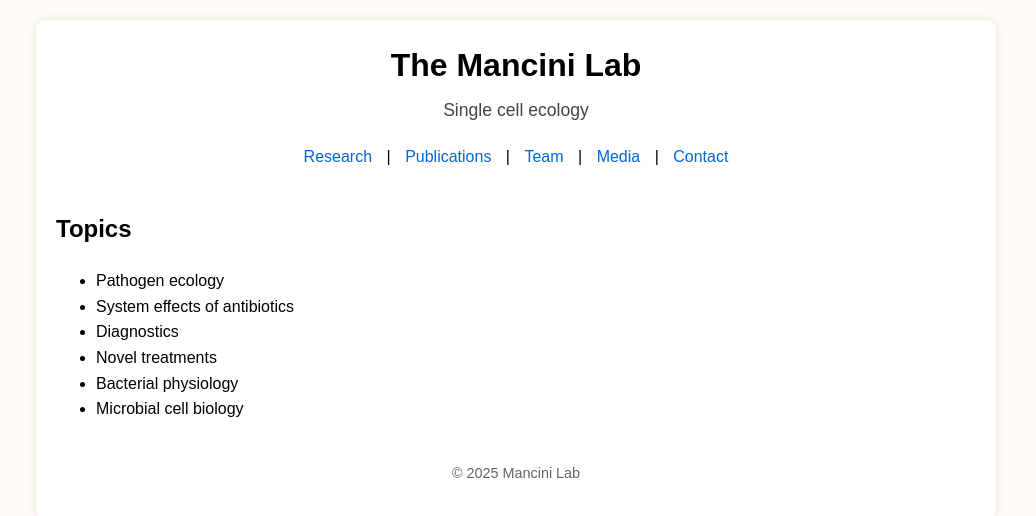
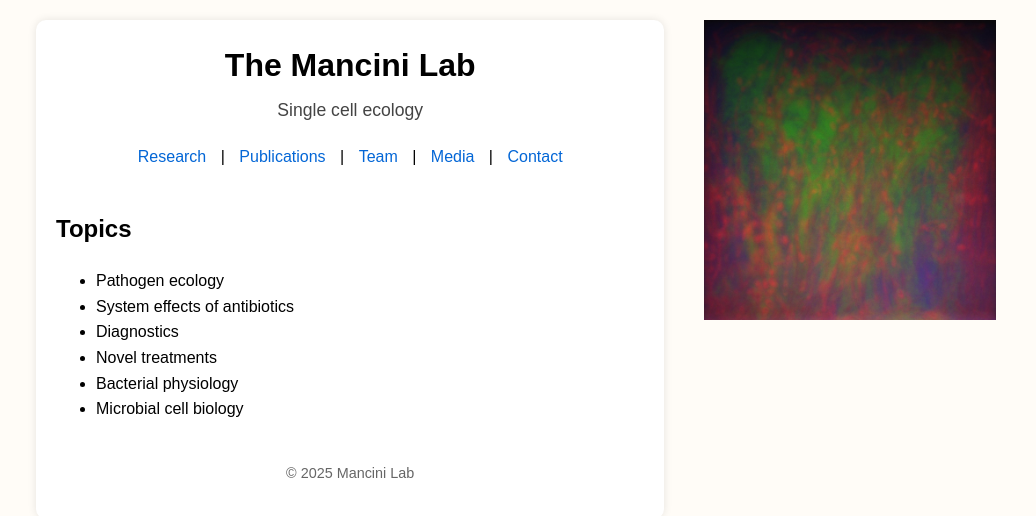
Before and after one commit to mancinilab/mancinilab.github.io, a plain HTML site: page research.html in a window 1280 px wide. Shown: the full height of the page, 244-1280 px from the left. Drawn offline with Linux system fonts and the light colour scheme.

Commit message:
Update research.html

```diff
--- a/research.html
+++ b/research.html
@@ -42,5 +42,8 @@
       <p>&copy; 2025 Mancini Lab</p>
     </footer>
   </div>
+  <div class="rightbar">
+    <img src="background.jpg" alt="Background illustration">
+  </div>
 </body>
 </html>
```
